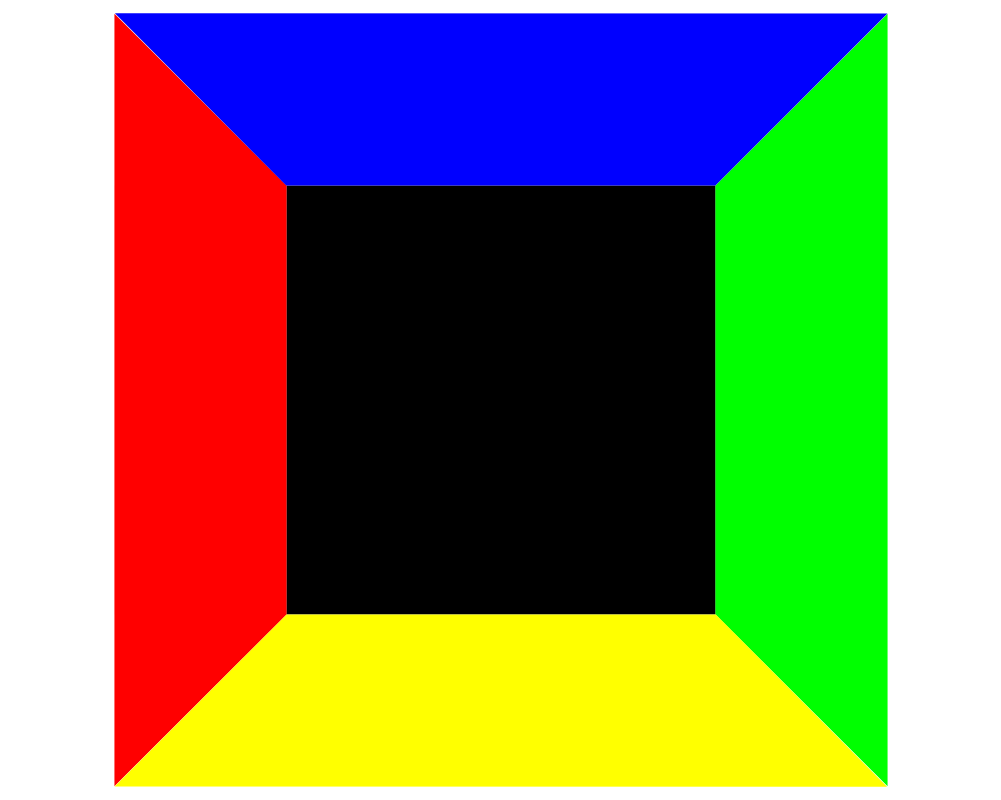
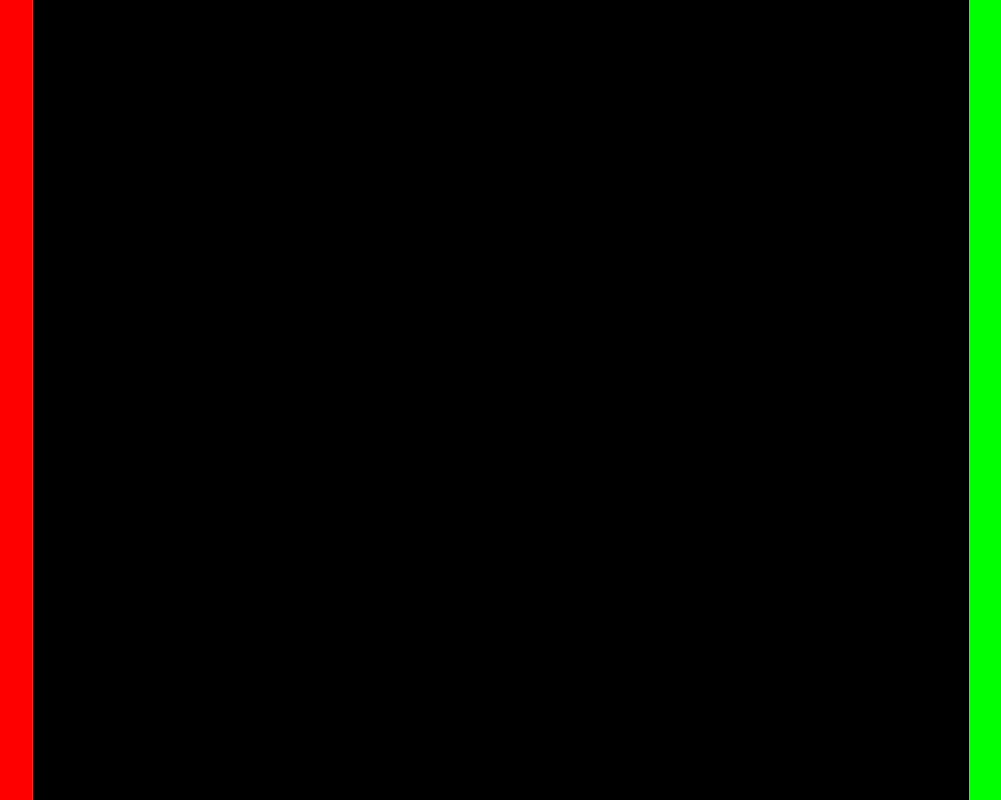
Before and after one commit to brycekahle/gpp, a plain HTML site: page index.html in a window 1280 px wide. Shown: the whole page, without its empty margins (139-1140 px from the left). Drawn offline with Linux system fonts and the light colour scheme.

Commit message:
Closer camera

```diff
--- a/index.html
+++ b/index.html
@@ -19,7 +19,7 @@
     NEAR = 0.1,
     FAR = 10000;
 
-    var PI = 3.14;
+    var PI = 3.141596;
 
     init();
     animate();
@@ -27,7 +27,7 @@
     function init() {
 
         camera = new THREE.PerspectiveCamera( VIEW_ANGLE, ASPECT, NEAR, FAR );
-        camera.position.z = 4000;
+        camera.position.z = 100;
         //camera.position.x = -1000;
 
         scene = new THREE.Scene();
```
